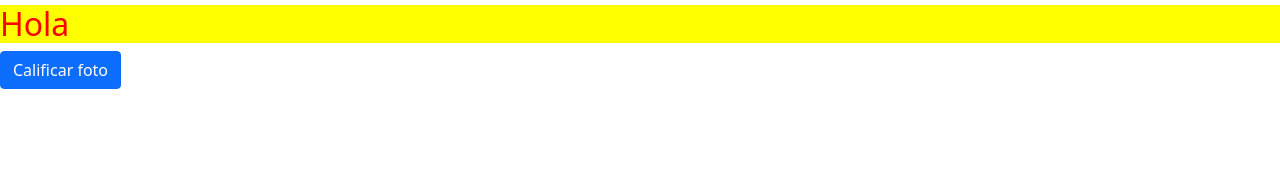
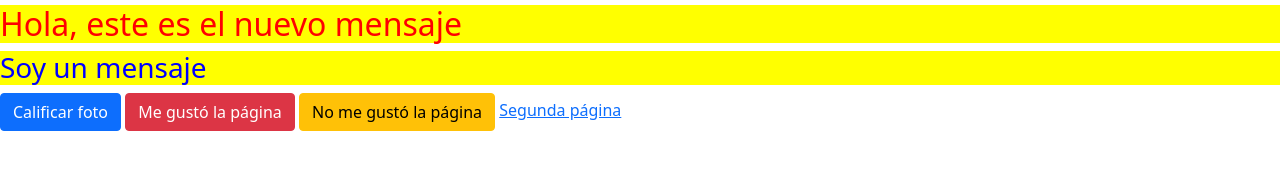
Before and after one commit to EmmanuelCruzCh117/PracticaGitDS02SV-21, a plain HTML site: page index.html in a window 1280 px wide. Shown: the part 351-520 px from the top of the page. Drawn offline with nearby package versions, Linux system fonts and the light colour scheme.

Commit message:
Archivos nuevos, nueva página, botones y mensajes

```diff
--- a/action.js
+++ b/action.js
@@ -1 +1,2 @@
-document.getElementById('mensaje').innerHTML = "Hola";
+document.getElementById('mensaje').innerHTML = "Hola, este es el nuevo mensaje";
+document.getElementById('mensaje2').innerHTML = "Soy un mensaje";
--- a/index.html
+++ b/index.html
@@ -14,6 +14,7 @@
     <img src="https://www.liderempresarial.com/wp-content/uploads/2021/01/4_1597160692-900x570.jpeg" width="400px">
     <h1>Prueba de GitHub</h1>
     <h2 class="colorBackg" id="mensaje"></h2>
+    <h3 class="colorBackg2" id="mensaje2"></h3>
     <!-- Button trigger modal -->
     <button type="button" class="btn btn-primary" data-bs-toggle="modal" data-bs-target="#exampleModal">
     Calificar foto
@@ -38,6 +39,10 @@
             </div>
         </div>
     </div>
+
+    <button type="button" class="btn btn-danger">Me gustó la página</button>
+    <button type="button" class="btn btn-warning">No me gustó la página</button>
+    <a href="pag2.html">Segunda página</a>
 </body>
 <script src="action.js"></script>
 <script src="https://cdn.jsdelivr.net/npm/bootstrap@5.1.3/dist/js/bootstrap.bundle.min.js" integrity="sha384-ka7Sk0Gln4gmtz2MlQnikT1wXgYsOg+OMhuP+IlRH9sENBO0LRn5q+8nbTov4+1p" crossorigin="anonymous"></script>
--- a/style.css
+++ b/style.css
@@ -2,3 +2,8 @@
     color: red;
     background-color: yellow;
 }
+
+.colorBackg2 {
+    color: blue;
+    background-color: yellow;
+}
```
Also changed, not shown: pag2.html (added, +27 -0 lines), 1 other file.
